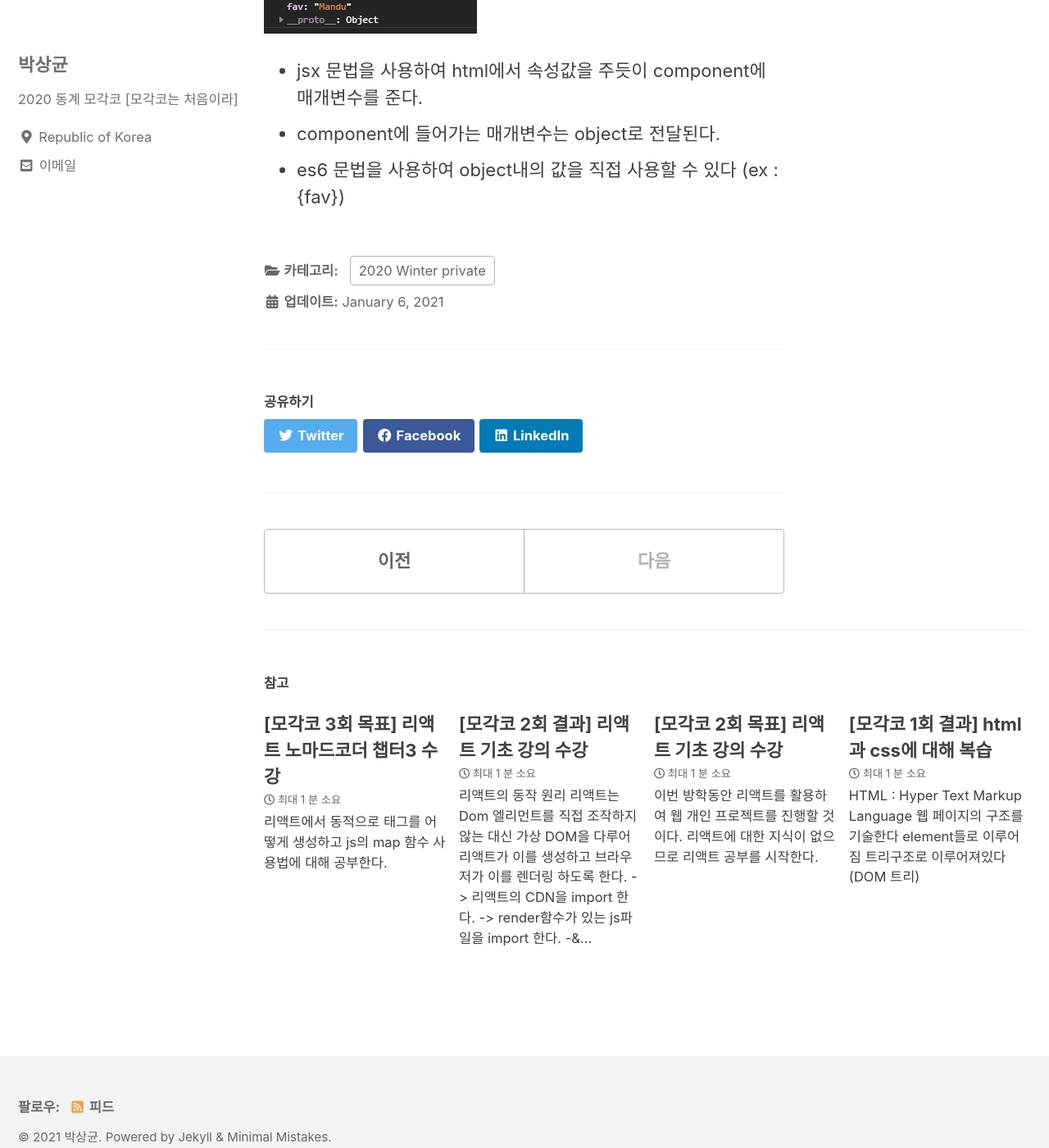
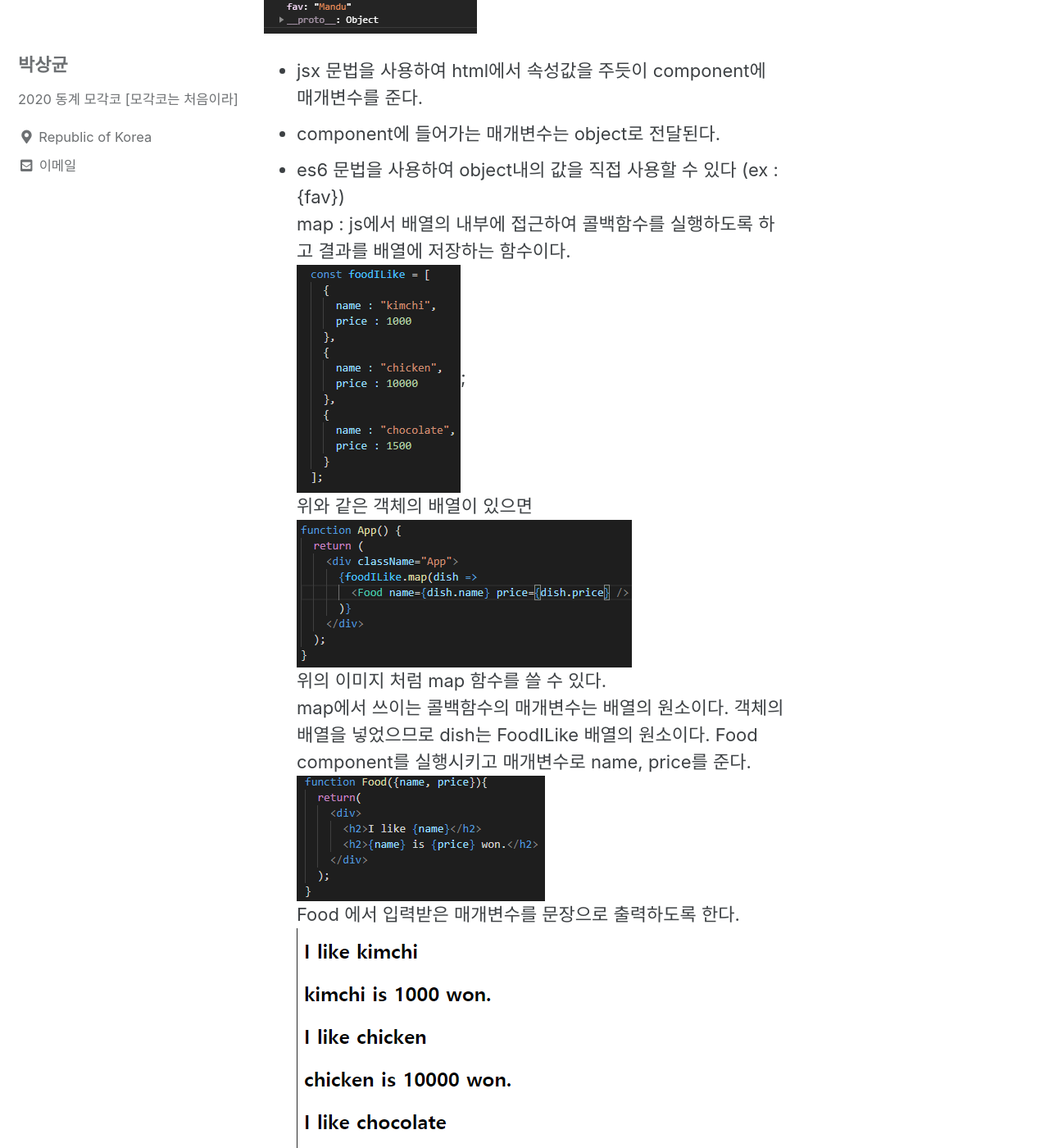
Before and after one commit to sanggyunbak2856/sanggyunbak2856.github.io, a Jekyll site: the page built from _posts/2021-01-06-result.md, in a window 1280 px wide and 1400 px high, scrolled down 976 px. Shown: the whole window at 82% size. Built offline with Jekyll 4.4.1, drawn with Linux system fonts in a browser that asks for light colours; cached includes are drawn as plain includes.

Commit message:
'[2021-01-06]'

```diff
--- a/_posts/2021-01-06-result.md
+++ b/_posts/2021-01-06-result.md
@@ -12,3 +12,13 @@ Food component에 다음 인자들을 보낸 뒤 브라우저에서 콘솔 창
 - jsx 문법을 사용하여 html에서 속성값을 주듯이 component에 매개변수를 준다.
 - component에 들어가는 매개변수는 object로 전달된다.
 - es6 문법을 사용하여 object내의 값을 직접 사용할 수 있다 (ex : {fav})
+map : js에서 배열의 내부에 접근하여 콜백함수를 실행하도록 하고 결과를 배열에 저장하는 함수이다.
+![/images/210106/foodILike.png](/images/210106/foodILike.png);
+위와 같은 객체의 배열이 있으면
+![/images/210106/map_1.png](/images/210106/map_1.png)
+위의 이미지 처럼 map 함수를 쓸 수 있다.
+map에서 쓰이는 콜백함수의 매개변수는 배열의 원소이다. 객체의 배열을 넣었으므로 dish는 FoodILike 배열의 원소이다. Food component를 실행시키고 매개변수로 name, price를 준다.
+![/images/210106/food.png](/images/210106/food.png)
+Food 에서 입력받은 매개변수를 문장으로 출력하도록 한다.
+![/images/210106/browser.png](/images/210106/browser.png)
+브라우저에서 출력된 모습이다.
```
Also changed, not shown: images/210106/KakaoTalk_20210106_151504591.jpg (added), images/210106/browser.png (added), images/210106/food.png (added), images/210106/foodILike.png (added), images/210106/map_1.png (added).
